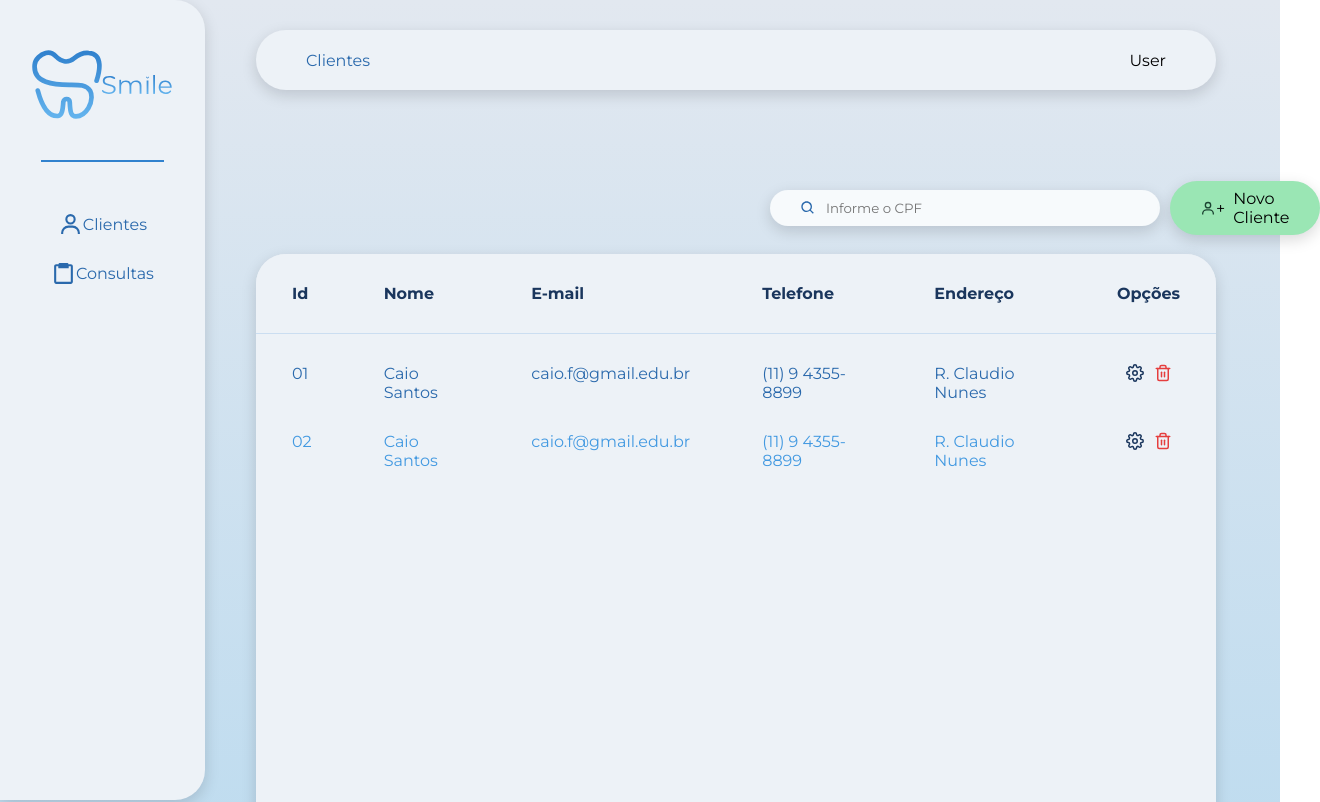
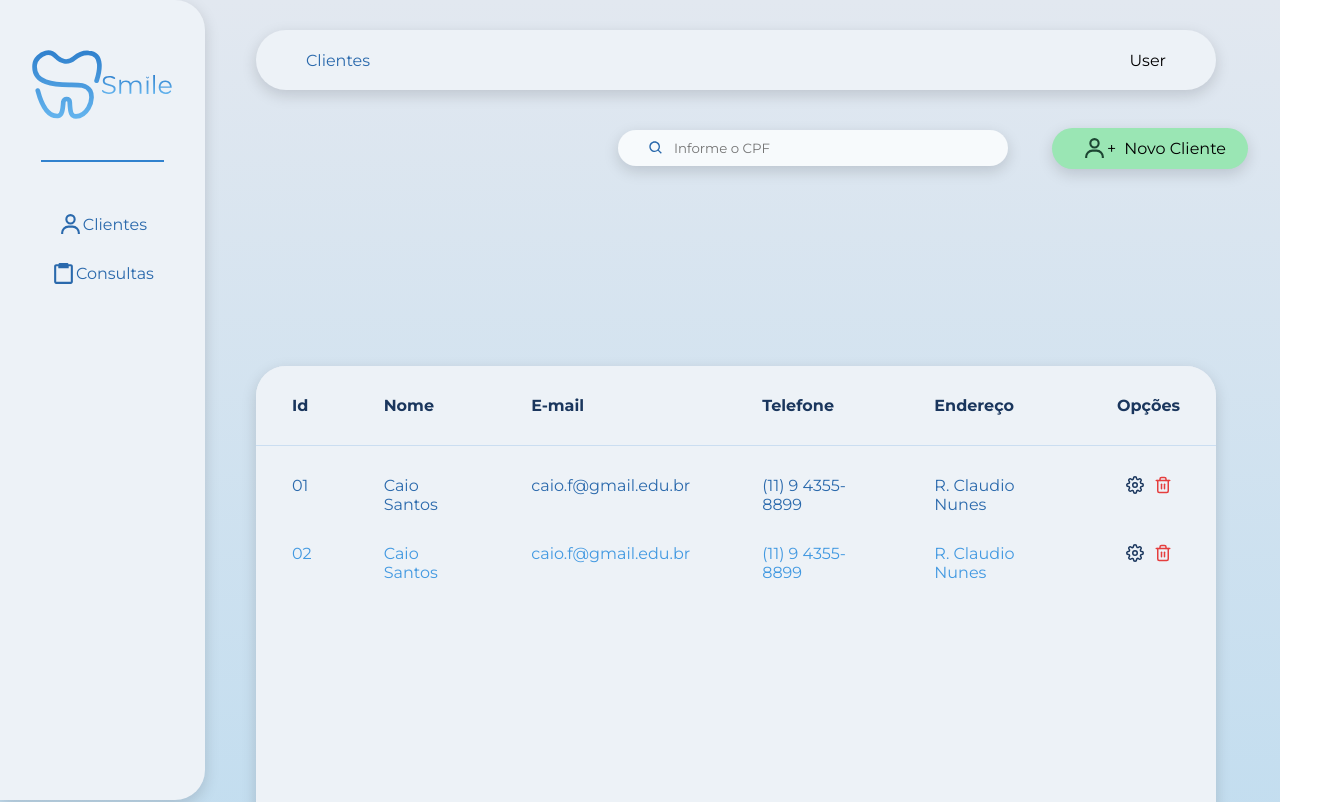
Before and after one commit to JulioDesar/Smile, a React (Create React App) app: page /user/adminclientes in a window 1280 px wide. Shown: the top 802 px of the page, 1320 px wide, since content can reach past the window. Built offline with nearby package versions, Linux system fonts and the light colour scheme.

Commit message:
responsividade fix

```diff
--- a/src/Pages/AdminCliente/style.css
+++ b/src/Pages/AdminCliente/style.css
@@ -71,7 +71,7 @@
     display: none;
 }
 
-@media (max-width: 1400px) {
+@media (max-width: 1600px) {
 
     .navbarAdmin {
         position: relative;
@@ -92,8 +92,8 @@
         align-items: center;
         justify-content: space-between;
 
-        left: 95vh;
-        width: 40%;
+        left: 45em;
+        width: 50%;
     }
 
     .AdminCliente-Container {
@@ -106,4 +106,41 @@
         margin-left: 20%;
         margin-right: 5%;
     }
+
 }
+@media (max-width: 1366px) {
+
+    .navbarAdmin {
+        position: relative;
+        top: 30px;
+        display: flex;
+        flex-direction: column;
+        align-items: center;
+        justify-content: center;
+        margin-left: 20%;
+        margin-right: 5%;
+    }
+
+    .inputAdmin {
+        position: relative;
+        top: 30px;
+
+        display: flex;
+        align-items: center;
+        justify-content: space-between;
+
+        left: 40em;
+        width: 50%;
+    }
+
+    .AdminCliente-Container {
+
+        height: 130vh;
+
+        display: flex;
+        justify-content: center;
+        align-items: flex-end;
+        margin-left: 20%;
+        margin-right: 5%;
+    }
+}
--- a/src/Pages/AdminConsultas/style.css
+++ b/src/Pages/AdminConsultas/style.css
@@ -71,7 +71,7 @@
     display: none;
 }
 
-@media (max-width: 1400px) {
+@media (max-width: 1600px) {
 
     .navbarConsultas {
         position: relative;
@@ -92,8 +92,8 @@
         align-items: center;
         justify-content: space-between;
 
-        left: 95vh;
-        width: 40%;
+        left: 45em;
+        width: 50%;
     }
 
     .AdminConsultas-Container {
@@ -107,3 +107,39 @@
         margin-right: 5%;
     }
 }
+@media (max-width: 1366px) {
+
+    .navbarConsultas {
+        position: relative;
+        top: 30px;
+        display: flex;
+        flex-direction: column;
+        align-items: center;
+        justify-content: center;
+        margin-left: 20%;
+        margin-right: 5%;
+    }
+
+    .inputAdmin {
+        position: relative;
+        top: 60px;
+
+        display: flex;
+        align-items: center;
+        justify-content: space-between;
+
+        left: 38em;
+        width: 50%;
+    }
+
+    .AdminConsultas-Container {
+
+        height: 130vh;
+
+        display: flex;
+        justify-content: center;
+        align-items: flex-end;
+        margin-left: 20%;
+        margin-right: 5%;
+    }
+}
```
